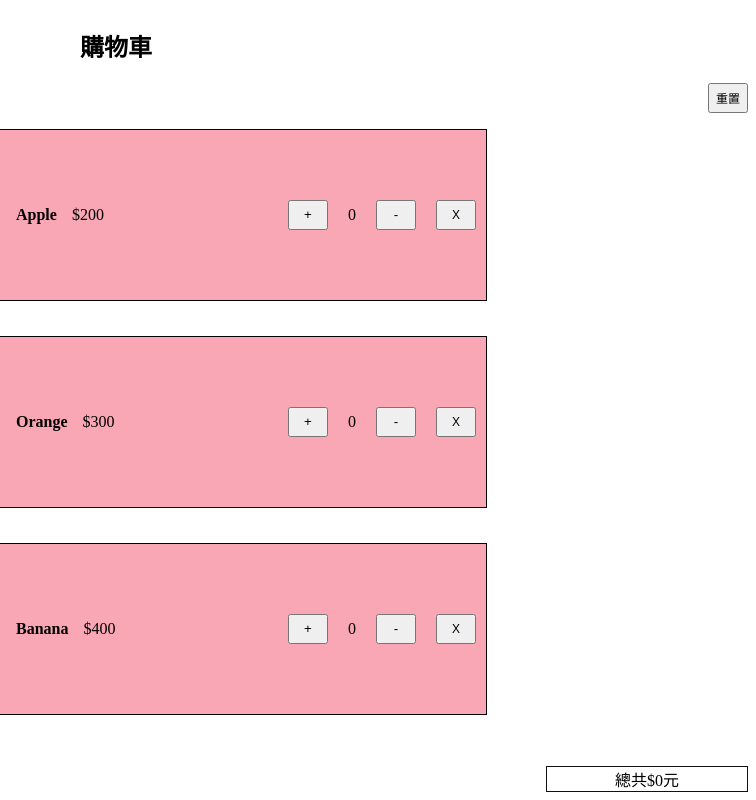
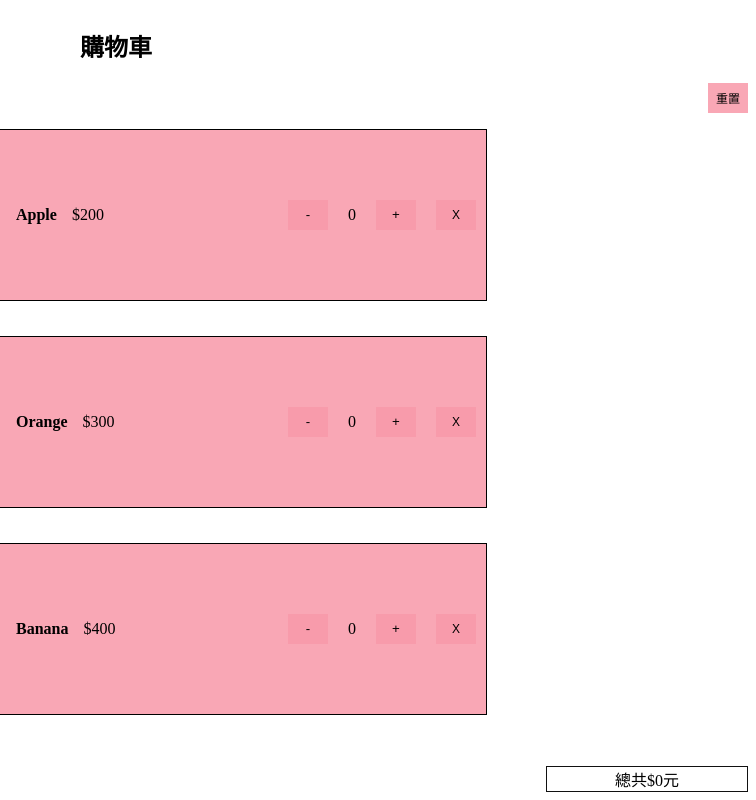
Before and after one commit to hazelshen/vue, a plain HTML site: page index.html in a window 1280 px wide. Shown: the full height of the page, 524-1280 px from the left. Drawn offline with nearby package versions, Linux system fonts and the light colour scheme.

Commit message:
修改顏色

```diff
--- a/index.html
+++ b/index.html
@@ -55,6 +55,8 @@ margin: 10px;
         button {
             width: 40px;
             height: 30px;
+            border: none;
+            background-color: rgba(248, 154, 170, 0.865);
         }
 
         .text {
@@ -102,11 +104,11 @@ flex-grow: 1;
                             <h4>{{item.name}}</h4>
                             <p>${{item.price}}</p>
                         </div>
-                        <button v-on:click="add(index)">+</button>
+                        <button v-on:click="minus(index)">-</button>
                         <div class="quantity">
                             {{item.quantity}}
                         </div>
-                        <button v-on:click="minus(index)">-</button>
+                        <button v-on:click="add(index)">+</button>
                         <button v-on:click="del" class="del">X</button>
                     </div>
 
```
